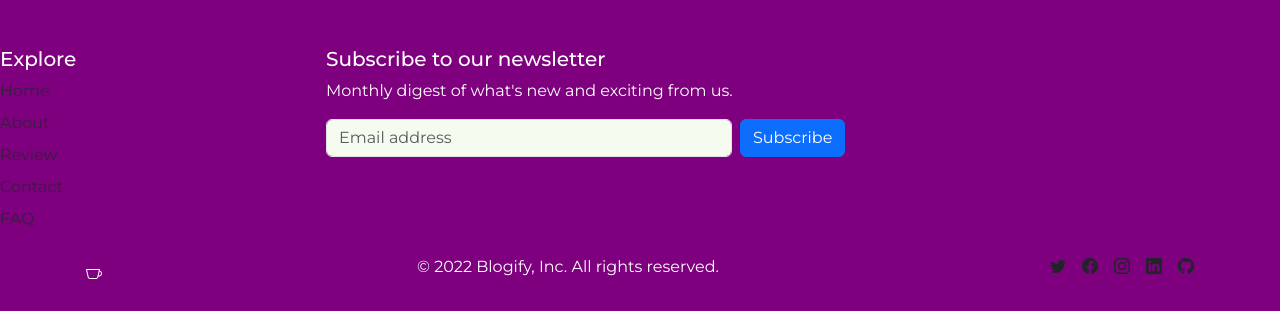
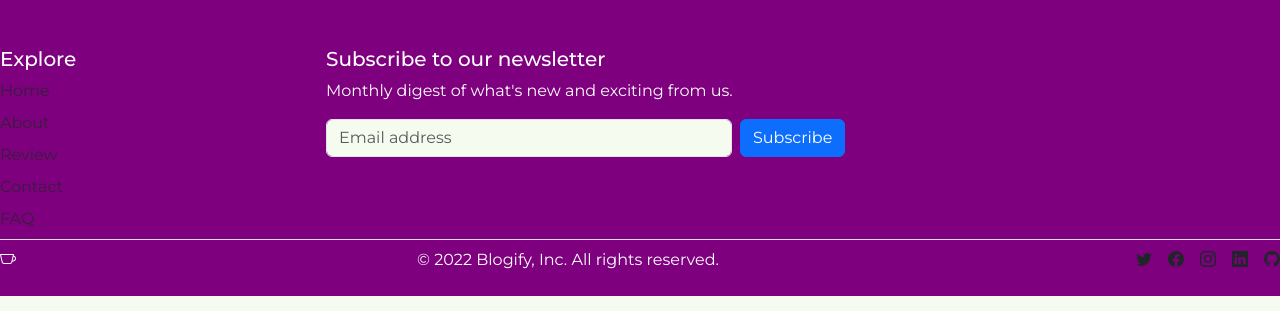
Before and after one commit to emmy3000/Blogify, a Flask app: page /about in a window 1280 px wide. Shown: the part 975-1286 px from the top of the page. Run offline with Flask 3, Linux system fonts and the light colour scheme; parts of the project's set-up code (start-up, migrations or seed data) failed here and were passed over; some libraries are stand-ins or nearby versions.

Commit message:
Refactor footer section of the HTML layout template

```diff
--- a/blogify_app/templates/layout.html
+++ b/blogify_app/templates/layout.html
@@ -96,7 +96,7 @@
         <!-- Footer -->
         <footer class="pt-5 text-white">
             <div class="row">
-                <div class="col-6 col-md-2 ml-2 mr-2">
+                <div class="col-6 col-md-2 pl-2">
                     <!-- Explore section -->
                     <h5 class="text-white">Explore</h5>
                     <ul class="nav flex-column text-white">
@@ -107,7 +107,7 @@
                         <li class="nav-item mb-2"><a href="#faq" class="nav-link p-0 text-muted">FAQ</a></li>
                     </ul>
                 </div>
-                <div class="col-md-5 offset-md-1 mb-3">
+                <div class="col-md-5 offset-md-1 pr-2 mb-3">
                     <!-- Newletter section -->
                     <form action="">
                         <h5>Subscribe to our newsletter</h5>
@@ -120,7 +120,7 @@
                     </form>
                 </div>
                 <div
-                        class="container-custom d-flex justify-content-between align-items-center py-3 border-highlight">
+                        class="d-flex justify-content-between py-2 border-top text-white border-highlight">
                     <!-- Copyright section -->
                     <i class="bi bi-cup"></i>
                     <p>© 2022 Blogify, Inc. All rights reserved.</p>
```
